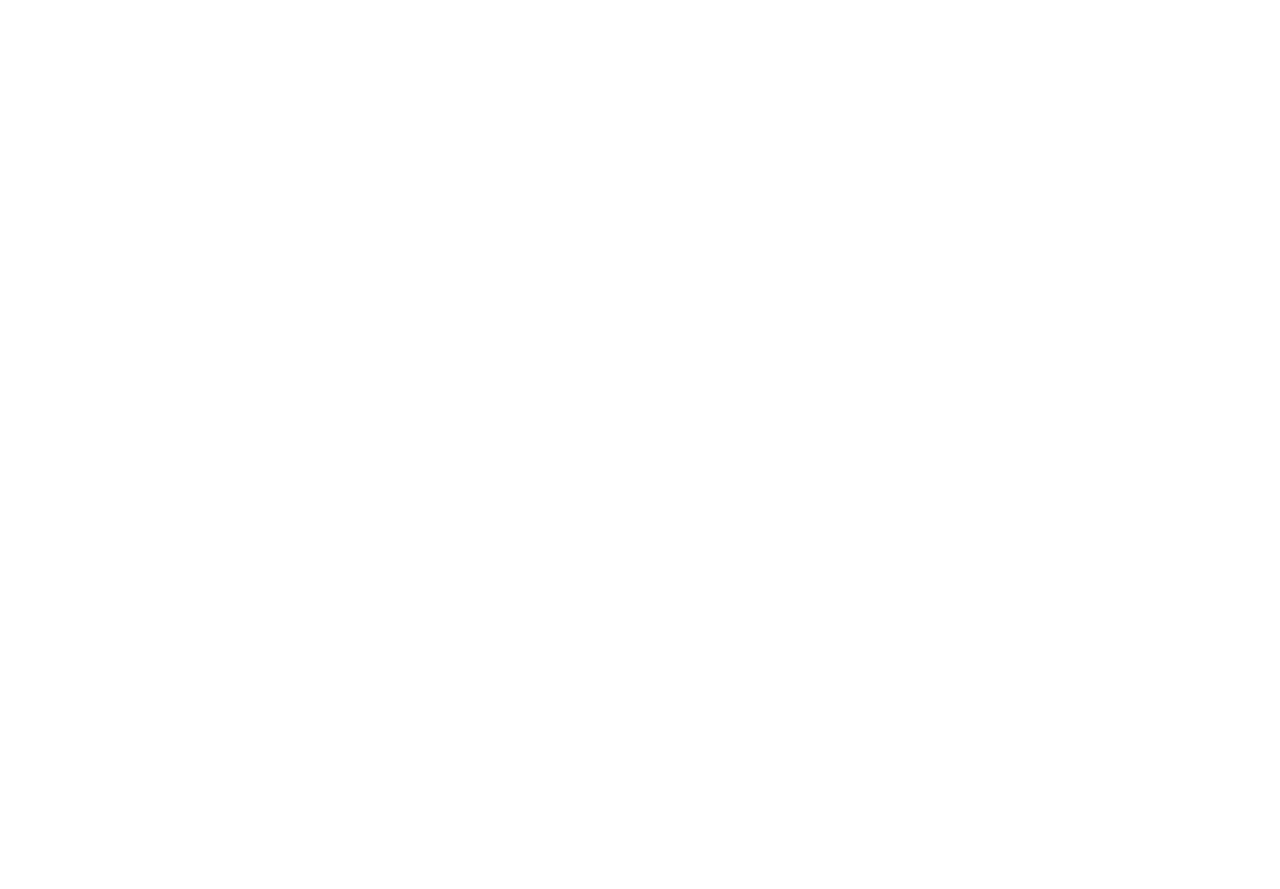
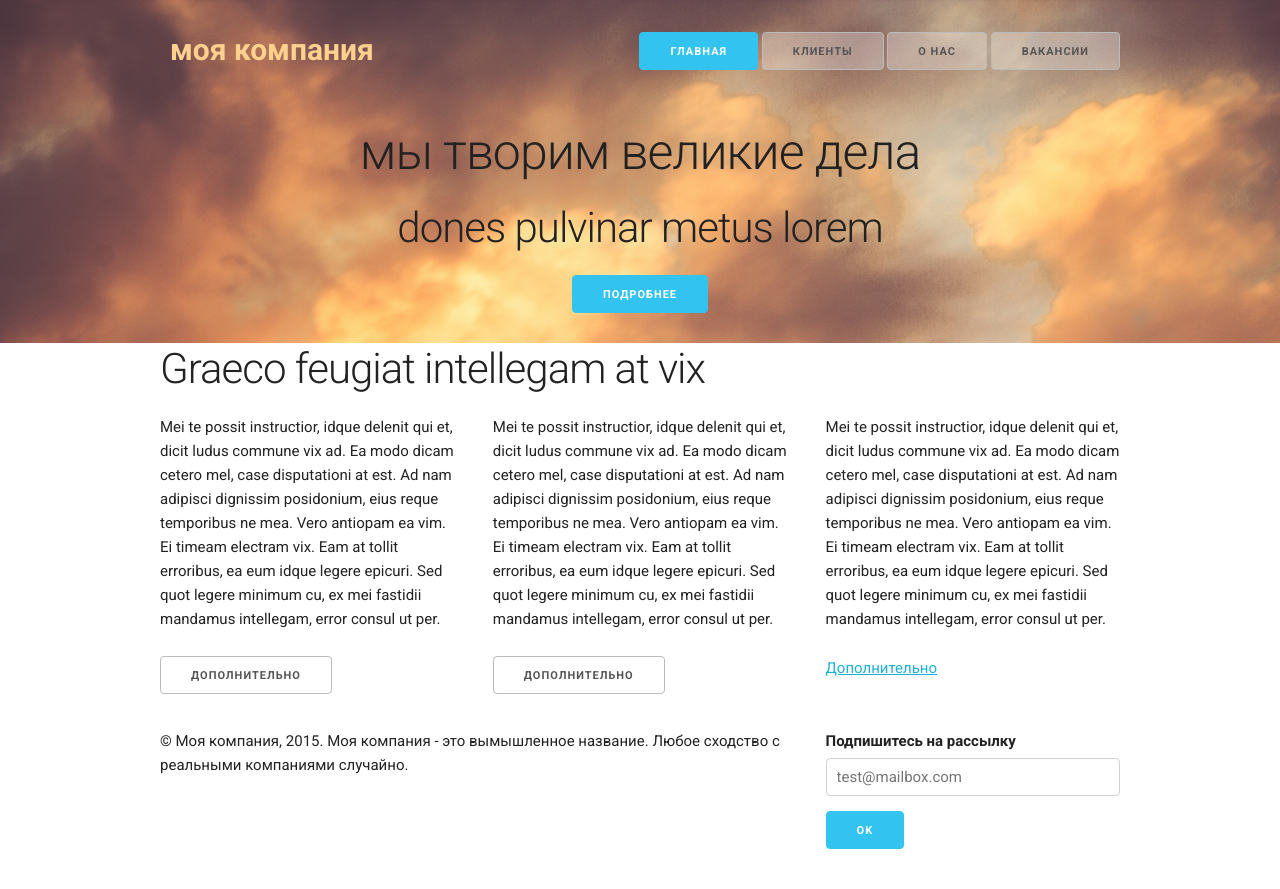
Before and after one commit to gulnuraesenkanova/homeworks-2, a plain HTML site: page глава-16-18/16/index.html in a window 1280 px wide. Before the commit the page ends 800 px from the top, so only its background shows below. Drawn offline with Linux system fonts and the light colour scheme.

Commit message:
praktikum

```diff
--- a/глава-16-18/16/css/custom.css
+++ b/глава-16-18/16/css/custom.css
@@ -1,6 +1,47 @@
 /* запросы mobile first */
 /* стили для любой ширины */
+.header{
+    padding: 30px 0 20px 0;
+    background-image: url(../imgs/header.jpg);
+    background-size: cover;
+}
+.logo{
+    font-weight: 600;
+    color: rgb(255,209,143);
+    background-color: black;
+    position:fixed;
+    top: 0;
+    left: 0;
+    right: 0;
+    padding-left: 10px;
+    z-index: 100;
 
+}
+.nav{
+    text-align: right;
+
+}
+.nav .button{
+    width: 48%;
+    margin:2px 0 ;
+}
+.button{
+    background-color: rgba(255,255,255,.3);
+}
+.action{
+    text-align: center;
+    padding-top: 37px;
+}
+.action h1{
+    margin: 0 0 20px 0;
+
+}
+h1{
+    font-size: 3rem;
+}
+h2{
+    font-size: 2.5rem;
+}
 
 /* стили для ширины крупнее мобильных */
 /* стили для ширины 400 пикселов и выше */
@@ -11,13 +52,36 @@
 /* стили для ширины крупнее фаблетов */
 /* стили для ширины 550 пикселов и выше */
 @media (min-width: 550px) {
-
+    .header{
+        padding-left: 40px 0 50px 0;
+    }
+    .logo{
+        position: static;
+        background-color: transparent;
+        font-size: 2rem;
+        line-height: 1;
+    }
+    .nav .button{
+        width: auto;
+    }
+    h1{
+        font-size: 5rem;
+    }
+    h2{
+        font-size:4.2rem;
+    }
 }
 
 /* стили для ширины крупнее планшетов */
 
 /* стили для ширины 750 пикселов и выше */
 @media (min-width: 750px) {
+    .logo{
+        font-size: 3rem;
+        position: relative;
+        top: 5px;
+
+    }
 
 }
 
--- a/глава-16-18/16/index.html
+++ b/глава-16-18/16/index.html
@@ -7,12 +7,74 @@
   <link href="https://fonts.googleapis.com/css?family=Roboto:400,300,700&subset=latin,Cyrillic" rel="stylesheet" type="text/css">
 
 </head>
+<link rel="stylesheet" href="css/normalize.css">
+<link rel="stylesheet" href="css/skeleton.css">
+<link rel="stylesheet" href="css/custom.css">
 <body>
 <!-- основной раздел -->
+<div class="section header">
+<div class="container">
+  <div class="row">
+    <div class="four columns">
+      <p class="logo"> моя компания </p>
+
+    </div>
+  <div class="eight columns nav">
+
+    <a class="button button-primary" href="#">Главная</a>
+    <a class="button" href="#">клиенты</a>
+    <a class="button" href="#">о нас</a>
+    <a class="button" href="#">вакансии</a>
+
+  </div>
+  </div>
+  </div>
+  <div class="row action">
+    <h1> мы творим великие дела</h1>
+    <h2> dones pulvinar metus lorem</h2>
+    <a href="#" class="button button-primary">подробнее</a>
+
+  </div>
+</div>
 
 <!-- раздел контента -->
 
+<div class="container">
+  <div class="row">
+    <h2>Graeco feugiat intellegam at vix</h2>
+  </div>
+  <div class="row">
+    <div class="four columns">
+      <p>Mei te possit instructior, idque delenit qui et, dicit ludus commune vix ad. Ea modo dicam cetero mel, case disputationi at est. Ad nam adipisci dignissim posidonium, eius reque temporibus ne mea. Vero antiopam ea vim. Ei timeam electram vix. Eam at tollit erroribus, ea eum idque legere epicuri. Sed quot legere minimum cu, ex mei fastidii mandamus intellegam, error consul ut per.</p>
+      <p><a href="#" class="button">Дополнительно</a></p>
+    </div>
+    <div class="four columns">
+      <p>Mei te possit instructior, idque delenit qui et, dicit ludus commune vix ad. Ea modo dicam cetero mel, case disputationi at est. Ad nam adipisci dignissim posidonium, eius reque temporibus ne mea. Vero antiopam ea vim. Ei timeam electram vix. Eam at tollit erroribus, ea eum idque legere epicuri. Sed quot legere minimum cu, ex mei fastidii mandamus intellegam, error consul ut per.</p>
+      <p><a href="#" class="button">Дополнительно</a></p>
+    </div>
+    <div class="four columns">
+      <p>Mei te possit instructior, idque delenit qui et, dicit ludus commune vix ad. Ea modo dicam cetero mel, case disputationi at est. Ad nam adipisci dignissim posidonium, eius reque temporibus ne mea. Vero antiopam ea vim. Ei timeam electram vix. Eam at tollit erroribus, ea eum idque legere epicuri. Sed quot legere minimum cu, ex mei fastidii mandamus intellegam, error consul ut per.</p>
+      <p><a href="#" class="bitton">Дополнительно</a></p>
+    </div>
+  </div>
+</div>
+
+
 <!-- колонтитул -->
+<div class="container">
+  <div class="row">
+    <div class="eight columns">
+      <p>© Моя компания, 2015. Моя компания - это вымышленное название. Любое сходство с реальными компаниями случайно.</p>
+    </div>
+    <div class="four columns">
+      <form>
+        <label for="exampleEmailInput">Подпишитесь на рассылку</label>
+        <input class="u-full-width" type="email" placeholder="test@mailbox.com" id="exampleEmailInput">
+        <input class="button-primary" type="submit" value="OK">
+      </form>
+    </div>
+  </div>
+</div>
 
 </body>
 </html>
--- a/глава-16-18/17/flexbox-layout/css/custom.css
+++ b/глава-16-18/17/flexbox-layout/css/custom.css
@@ -0,0 +1,50 @@
+.nav, .boxes, .footer, .footer form{
+    display: flex;
+    flex-flow: row wrap;
+}
+.nav{
+    justify-content: space-between;
+}
+.nav a{
+    width: 23%;
+}
+.boxes div{
+    flex: 1 1 250px;
+    margin: 10px;
+    border-radius: 5px;
+    padding: 10px 10px 0 10px;
+    background-color: rgba(0,0,0, .1);
+    display: flex;
+    flex-flow: column;
+
+}
+.boxes .more{
+    margin-top: auto;
+}
+.footer .copyright{
+    flex: 2 1 500px;
+    margin-right: 30px;
+}
+.footer .signup{
+flex: 1 1 250px;
+}
+.signup label{
+    width: 100%;
+}
+.signup input[type="email"]{
+    border-radius: 4px 0 0 4px;
+    flex: 1;
+}
+.signup input[type="submit"]{
+    border-radius: 0 4px 4px 0;
+    padding: 0 10px;
+}
+@media (max-width: 500px) {
+    .nav {
+      flex-flow: column;
+    }
+    .nav a {
+      width: 100%;
+      margin-bottom: 2px;
+    }
+}
--- a/глава-16-18/18/reset.css
+++ b/глава-16-18/18/reset.css
@@ -37,3 +37,7 @@ q:before, q:after {
 	content: none;
 }
 /* конец кода сброса стилей браузера */
+h1{
+	margin-top: 5px;
+	font-size: 2.5em;
+}
```
